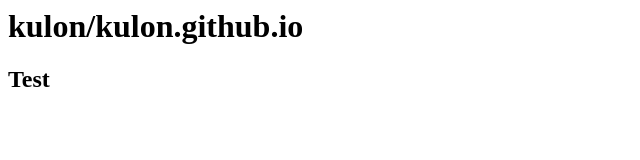
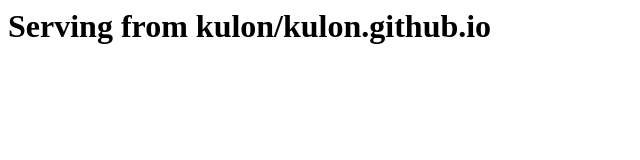
Before and after one commit to kulon/kulon.github.io, a plain HTML site: page index.htm in a window 1280 px wide. Shown: the whole page, without its empty margins (0-640 px from the left). Drawn offline with Linux system fonts and the light colour scheme.

Commit message:
Update index.htm

```diff
--- a/index.htm
+++ b/index.htm
@@ -1,2 +1 @@
-<h1>kulon/kulon.github.io</h1>
-<h2>Test</h2>
+<h1>Serving from kulon/kulon.github.io</h1>
```
